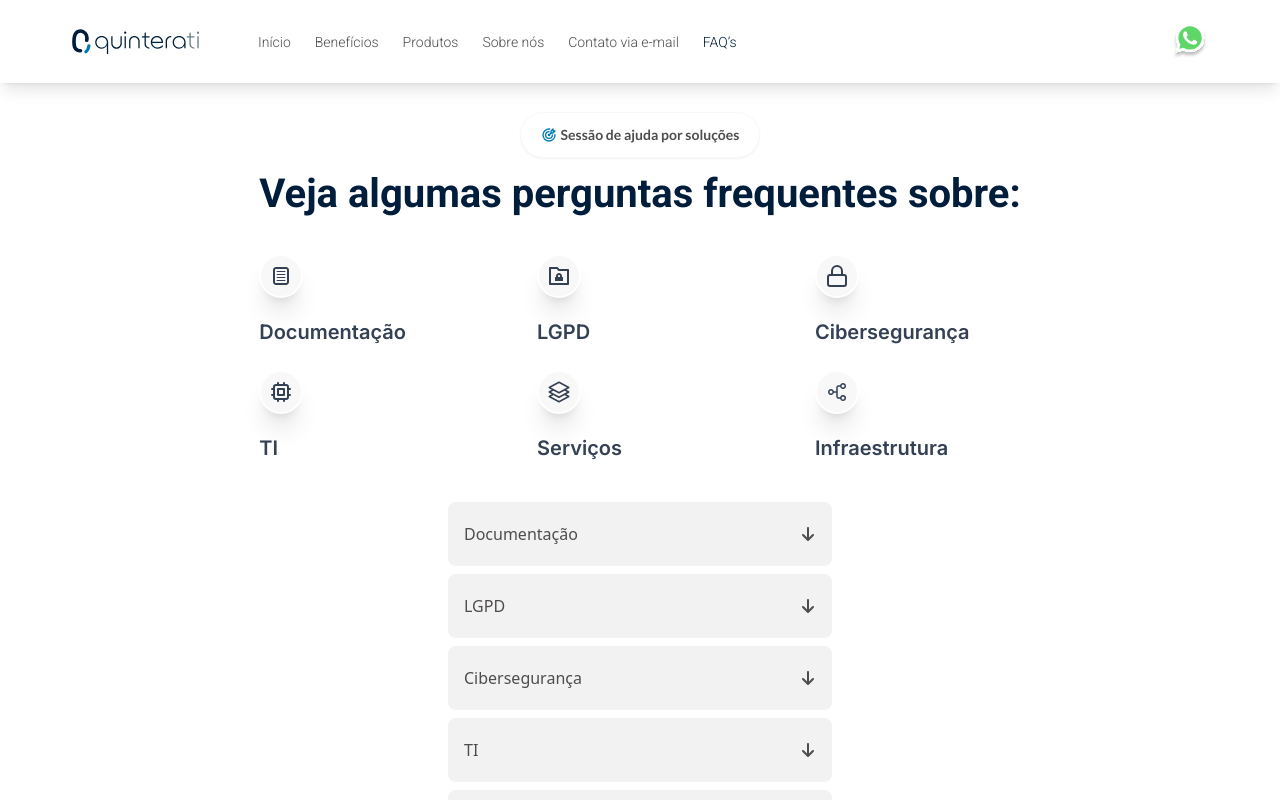
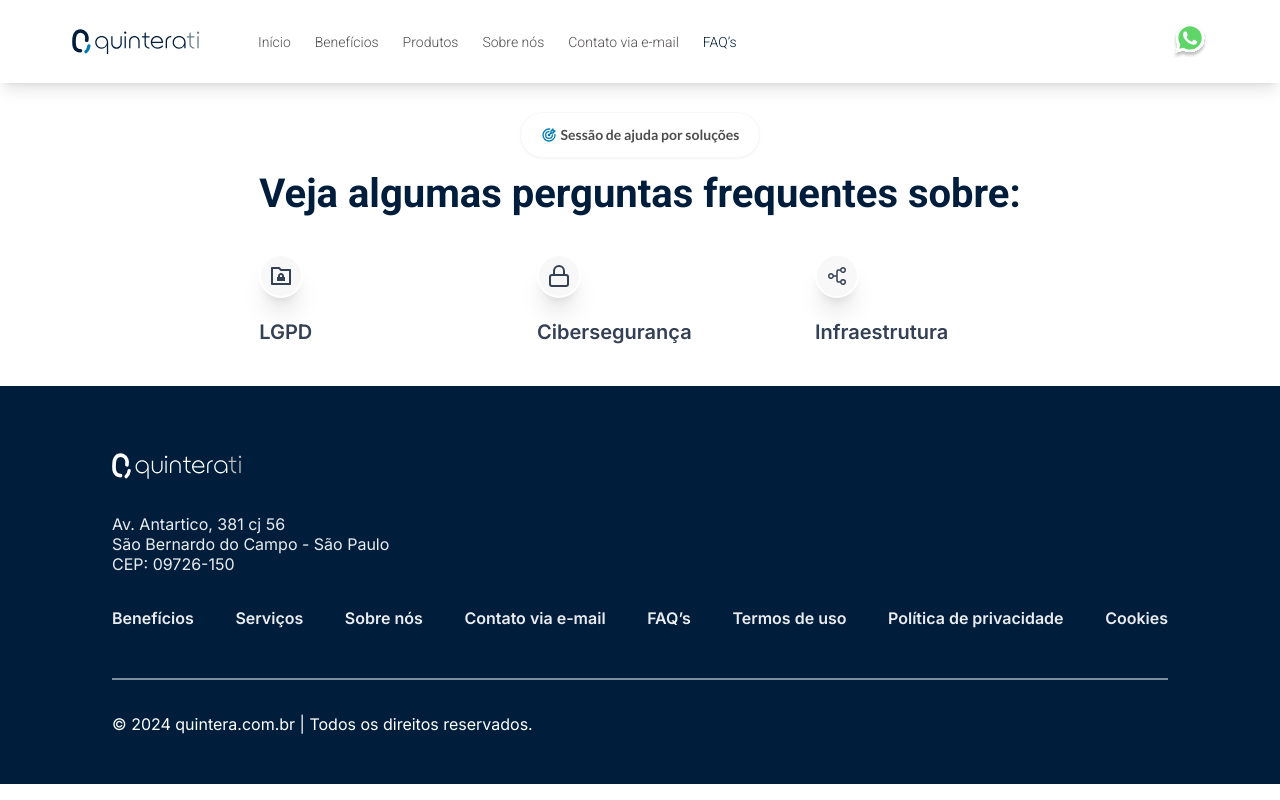
Before and after one commit to fernandoesposito/quinterati-web, a Next.js app: page /faqs in a window 1280 px wide. Shown: the top 800 px of the page. Built offline with nearby package versions, Linux system fonts and the light colour scheme.

Commit message:
fix: faq section on desktop view

```diff
--- a/src/app/faqs/page.tsx
+++ b/src/app/faqs/page.tsx
@@ -33,14 +33,6 @@ export default function Faqs() {
             {/* Desktop */}
             <div className="md:grid md:grid-cols-3 md:gap-x-[4.5rem] md:gap-y-6 flex flex-col max-md:hidden">
               <FaqCard
-                id={0}
-                selectedId={selectedId}
-                setSelectedId={setSelectedId}
-                icon={<TiDocumentText />}
-                title="Documentação"
-                setCurrentTopic={setCurrentTopic}
-              />
-              <FaqCard
                 id={1}
                 selectedId={selectedId}
                 setSelectedId={setSelectedId}
@@ -57,22 +49,6 @@ export default function Faqs() {
                 setCurrentTopic={setCurrentTopic}
               />
               <FaqCard
-                id={3}
-                selectedId={selectedId}
-                setSelectedId={setSelectedId}
-                icon={<HiOutlineChip />}
-                title="TI"
-                setCurrentTopic={setCurrentTopic}
-              />
-              <FaqCard
-                id={4}
-                selectedId={selectedId}
-                setSelectedId={setSelectedId}
-                icon={<HiOutlineSquare3Stack3D />}
-                title="Serviços"
-                setCurrentTopic={setCurrentTopic}
-              />
-              <FaqCard
                 id={5}
                 icon={<PiGitFork style={{ transform: "rotate(90deg)" }}/>}
                 selectedId={selectedId}
@@ -82,7 +58,7 @@ export default function Faqs() {
               />
             </div>
             {/* Mobile */}
-            <div className="w-full flex flex-col gap-2">
+            <div className="w-full flex flex-col gap-2 md:hidden">
               <FaqCardMobile
                 id={0}
                 selectedId={selectedId}
```
